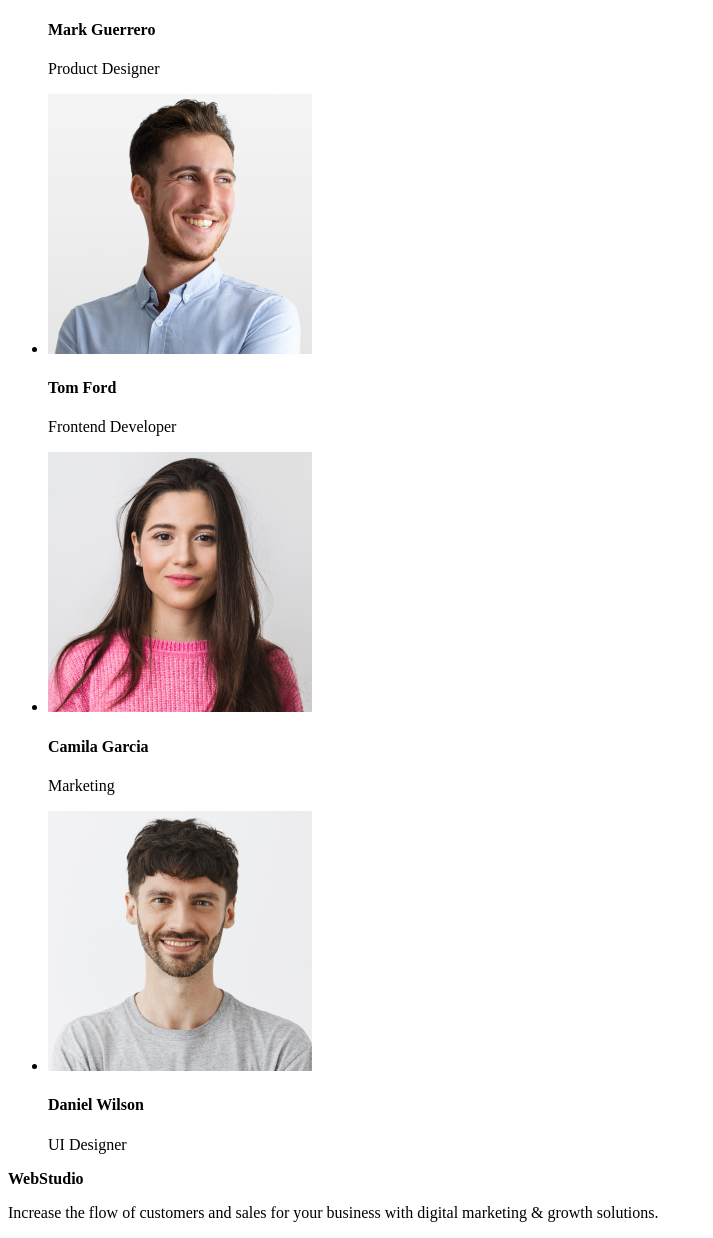
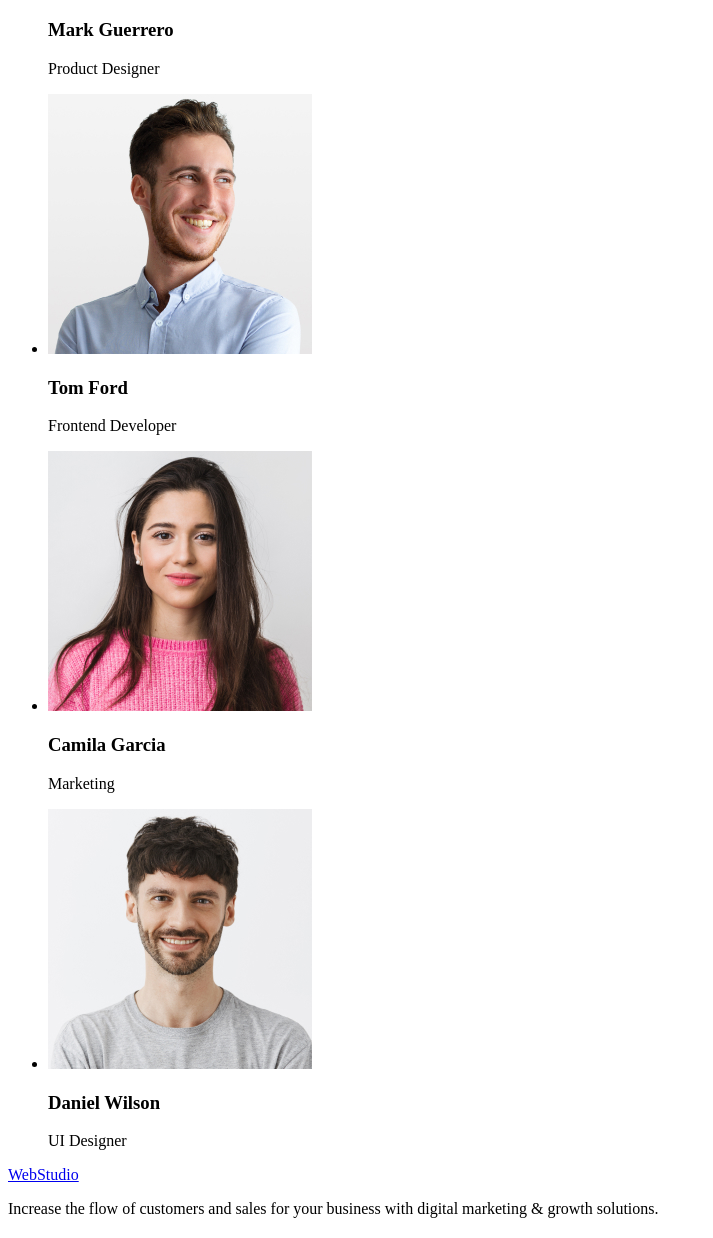
Before and after one commit to MaryHoglan/goit-markup-hw-01, a plain HTML site: page index.html in a window 1280 px wide. Shown: the part 877-2115 px from the top of the page, without its empty margins (0-713 px from the left). Drawn offline with Linux system fonts and the light colour scheme.

Commit message:
add file index.html

```diff
--- a/index.html
+++ b/index.html
@@ -29,12 +29,13 @@
     <main>
       <section class="hero">
         <h1>Effective Solutions for Your Business</h1>
-        <button>Order Service</button>
+        <button type="button">Order Service</button>
       </section>
       <!-- Секция услуг -->
       <section class="services">
         <ul>
           <li>
+            <h2></h2>
             <h3>Strategy</h3>
             <p>
               Our goal is to identify the business problem to walk away with the
@@ -70,34 +71,34 @@
         <h2>Our Team</h2>
         <ul>
           <li>
-            <img src="./images/img-3.png" alt="Mark Guerrero" />
+            <img src="./images/img-3.jpg" alt="Mark Guerrero" width="264" />
 
-            <h4>Mark Guerrero</h4>
+            <h3>Mark Guerrero</h3>
             <p>Product Designer</p>
           </li>
           <li>
-            <img src="./images/img-2.png" alt="Tom Ford" />
+            <img src="./images/img-2.jpg" alt="Tom Ford" width="264" />
 
-            <h4>Tom Ford</h4>
+            <h3>Tom Ford</h3>
             <p>Frontend Developer</p>
           </li>
           <li>
-            <img src="./images/img-1.png" alt="Camila Garcia" />
-            <h4>Camila Garcia</h4>
+            <img src="./images/img-1.jpg" alt="Camila Garcia" width="264" />
+            <h3>Camila Garcia</h3>
             <p>Marketing</p>
           </li>
           <li>
-            <img src="./images/img.png" alt="Daniel Wilson" />
-            <h4>Daniel Wilson</h4>
+            <img src="./images/img.jpg" alt="Daniel Wilson" width="264" />
+            <h3>Daniel Wilson</h3>
             <p>UI Designer</p>
           </li>
         </ul>
       </section>
-      </main>
-<!-- Футер -->
+    </main>
+    <!-- Футер -->
 
     <footer>
-      <p><strong>WebStudio</strong></p>
+      <a href="./index.html">WebStudio </a>
       <p>
         Increase the flow of customers and sales for your business with digital
         marketing & growth solutions.
```
Also changed, not shown: images/img-1.jpg (added), images/img-2.jpg (added), images/img-3.jpg (added), images/img.jpg (added), 1 other file.
